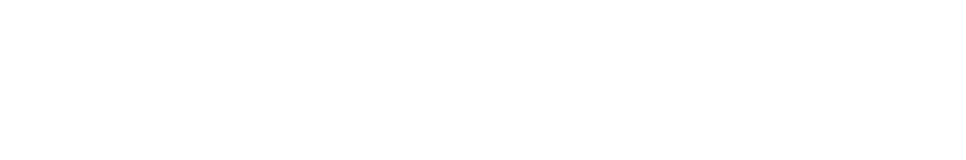
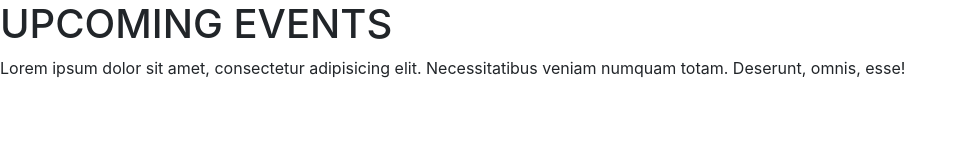
Before and after one commit to AshleyField/Visit-Auckland, a website: page index.html in a window 1280 px wide. Shown: the whole page, without its empty margins (0-966 px from the left). Drawn offline with nearby package versions, Linux system fonts and the light colour scheme.

Commit message:
started upcoming events

```diff
--- a/index.html
+++ b/index.html
@@ -42,7 +42,16 @@
 
 		</div>
 
-		<div class="extra-content">
+		<div class="upcoming-events">
+			<div class="heading">
+				<h1>UPCOMING EVENTS</h1>
+			</div>
+
+			<div class="info">
+				<p>Lorem ipsum dolor sit amet, consectetur adipisicing elit. Necessitatibus veniam numquam totam. Deserunt, omnis, esse!</p>
+			</div>
+
+
 
 		</div>
 
```
